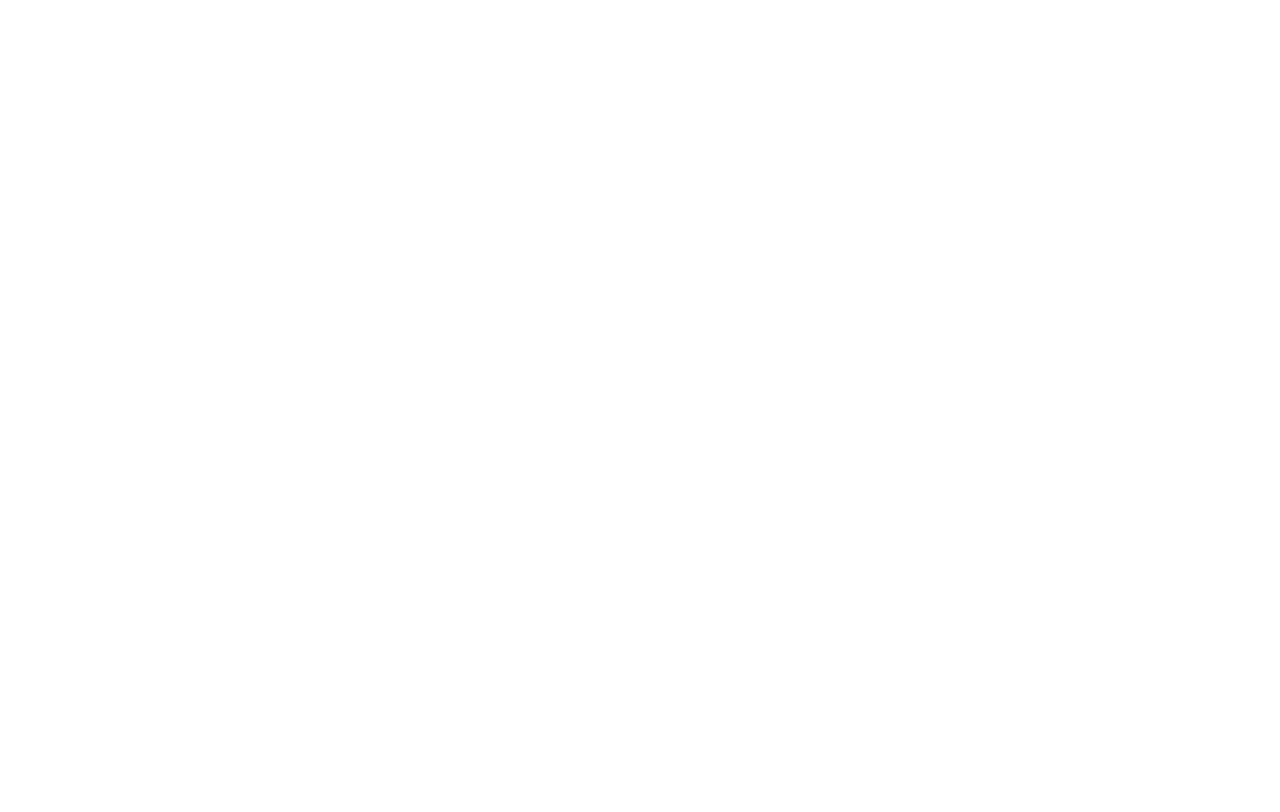
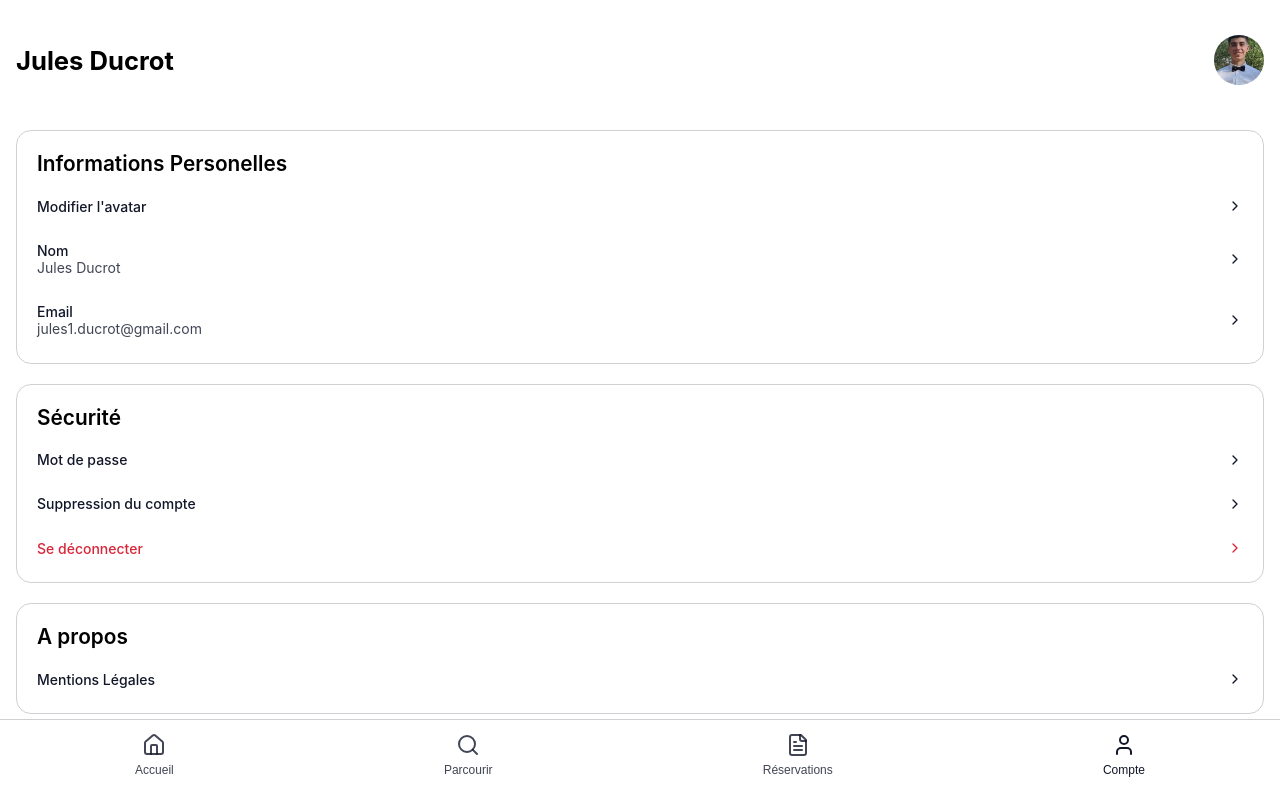
Before and after one commit to Zutilis/fideo_frontend, a React (Create React App) app: page /profile in a window 1280 px wide. Before the commit this address had no page. Shown: the top 812 px of the page. Built offline with nearby package versions, Linux system fonts and the light colour scheme.

Commit message:
Profile page

```diff
--- a/src/App.tsx
+++ b/src/App.tsx
@@ -7,7 +7,7 @@
 import Home from './pages/Home/Home';
 import Layout from './components/Layout/Layout';
 import Nearby from './pages/Nearby/Nearby';
-import Account from './pages/Account/Account';
+import Profile from './pages/Profile/Profile';
 import Favorites from './pages/Favorites/Favorites';
 import Appointments from './pages/Appointments/Appointments';
 import AppointmentsHistory from './pages/AppointmentsHistory/AppointmentsHistory';
@@ -17,7 +17,7 @@
     <Router>
       <Routes>
         <Route path="/" element={<Layout><Home/></Layout>} />
-        <Route path="/account" element={<Layout><Account/></Layout>} />
+        <Route path="/profile" element={<Layout><Profile/></Layout>} />
         <Route path="/nearby" element={<Nearby/>} />
         <Route path="/favorites" element={<Favorites/>} />
         <Route path="/appointments" element={<Appointments/>} />
--- a/src/components/Layout/Layout.tsx
+++ b/src/components/Layout/Layout.tsx
@@ -16,7 +16,7 @@
 		{ label: 'Accueil', icon: <Home />, isActive: location.pathname === '/', onClick: () => navigate('/') },
 		{ label: 'Parcourir', icon: <Search />, isActive: location.pathname === '/browse', onClick: () => navigate('/browse') },
 		{ label: 'Réservations', icon: <FileText />, isActive: location.pathname === '/reservations', onClick: () => navigate('/reservations') },
-		{ label: 'Compte', icon: <User />, isActive: location.pathname === '/account', onClick: () => navigate('/account') },
+		{ label: 'Compte', icon: <User />, isActive: location.pathname === '/profile', onClick: () => navigate('/profile') },
 	];
 
 	return (
--- a/src/components/Profile/ProfileItemRow/ProfilItemRow.tsx
+++ b/src/components/Profile/ProfileItemRow/ProfilItemRow.tsx
@@ -3,9 +3,12 @@
 import styles from './ProfileItemRow.module.css';
 import { ChevronRight } from 'lucide-react';
 
+type ColorVariant = 'blue' | 'red';
+
 interface ProfileItemRowProps {
 	label: string;
 	value?: string;
+	color?: ColorVariant;
 	onClick?: () => void;
 }
 
@@ -13,17 +16,18 @@
 	label,
 	value,
 	onClick,
+	color = 'blue',
 }) => {
 	return (
 		<div
-			className={clsx(styles.row)}
+			className={clsx(styles.row, `c-${color}`)}
 			onClick={onClick}
 		>
 			<div className={styles.textContainer}>
 				<p className={styles.label}>{label}</p>
 				{value && <p className={styles.value}>{value}</p>}
 			</div>
-			{<ChevronRight size={16} />}
+			<ChevronRight size={16} color={`var(--color-${color})`} />
 		</div>
 	);
 };
--- a/src/index.css
+++ b/src/index.css
@@ -20,6 +20,7 @@
 	--color-grey: rgb(17, 23, 41, .8);
 	--color-light-grey: rgb(17, 23, 41, .2);
 	--color-white: rgb(255, 255, 255, 1);
+	--color-red: rgb(215, 38, 56, 1);
 
 	/* Spacings */
 	--spacing-xs: .35rem;
@@ -100,6 +101,14 @@
 	font-weight: var(--font-weight-semibold);
 }
 
+.c-blue {
+	color: var(--color-blue);
+}
+
+.c-red {
+	color: var(--color-red);
+}
+
 img {
 	object-fit: contain;
 	width: 100%;
--- a/src/pages/Home/Home.tsx
+++ b/src/pages/Home/Home.tsx
@@ -14,7 +14,7 @@
 		<div id='app'>
 			<Header>
 				<h1>Bonjour, Jules</h1>
-				<Button iconLeft={'assets/user/1/avatar.jpg'} variant='circle' navigateTo='/account'/>
+				<Button iconLeft={'assets/user/1/avatar.jpg'} variant='circle' navigateTo='/profile'/>
 			</Header>
 			<CardSectionDisplay title={'Mes rendez-vous'} navigateTo='/appointments'>
 				<AppointmentCard
--- a/src/pages/Account/Account.tsx
+++ b/src/pages/Profile/Profile.tsx
@@ -1,18 +1,18 @@
 import React from 'react';
 
-import styles from './Account.module.css';
+import styles from './Profile.module.css';
 
 import Button from '../../components/Button/Button';
 import Header from '../../components/Header/Header';
 import ProfileSection from '../../components/Profile/ProfileSection/ProfileSection';
 import ProfileItemRow from '../../components/Profile/ProfileItemRow/ProfilItemRow';
 
-const Account: React.FC = () => {
+const Profile: React.FC = () => {
 	return (
 		<div id='app'>
 			<Header>
 				<h1>Jules Ducrot</h1>
-				<Button iconLeft={'assets/user/1/avatar.jpg'} variant='circle' navigateTo='/account'/>
+				<Button iconLeft={'assets/user/1/avatar.jpg'} variant='circle' navigateTo='/profile'/>
 			</Header>
 			<div className={styles.section}>
 				<ProfileSection title={'Informations Personelles'}>
@@ -23,7 +23,7 @@
 				<ProfileSection title={'Sécurité'}>
 					<ProfileItemRow label={"Mot de passe"}/>
 					<ProfileItemRow label={"Suppression du compte"}/>
-					<ProfileItemRow label={"Se déconnecter"}/>
+					<ProfileItemRow label={"Se déconnecter"} color='red'/>
 				</ProfileSection>
 				<ProfileSection title={'A propos'}>
 					<ProfileItemRow label={"Mentions Légales"}/>
@@ -33,4 +33,4 @@
 	);
 };
 
-export default Account;
+export default Profile;
```
Also changed, not shown: src/pages/Profile/Profile.module.css (renamed from src/pages/Account/Account.module.css).
